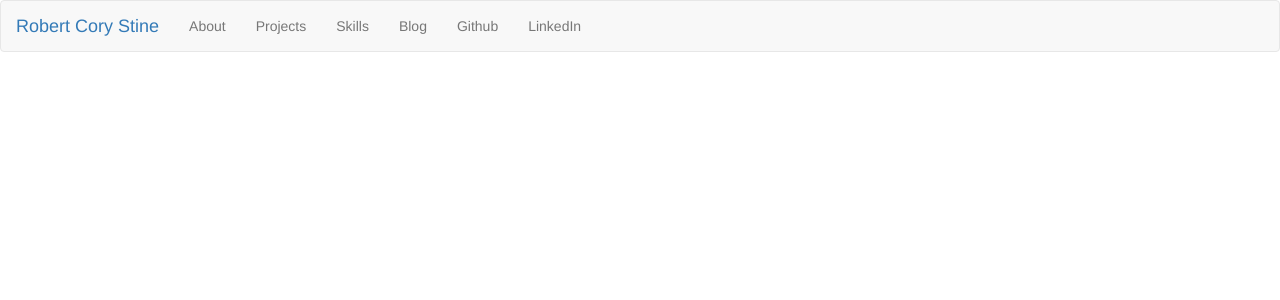
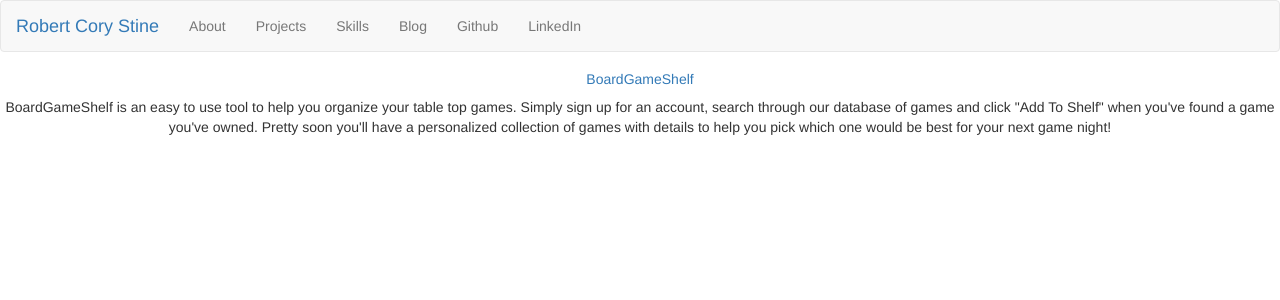
Before and after one commit to GoldenPavilion/portfolio, a React (Create React App) app: page /projects in a window 1280 px wide. Shown: the top 300 px of the page. Built offline with nearby package versions, Linux system fonts and the light colour scheme.

Commit message:
fixed element bug

```diff
--- a/src/App.js
+++ b/src/App.js
@@ -14,8 +14,8 @@
         <Routes>
           <Route exact path="/" element={ <Portfolio /> } />
           <Route exact path="/about" element={ <About /> } />
-          <Route exact path="/projects" elements={ <Projects /> } />
-          <Route exact path="/skills" elements={ <Skills /> } />
+          <Route exact path="/projects" element={ <Projects /> } />
+          <Route exact path="/skills" element={ <Skills /> } />
         </Routes>
       </div>
     </Router>
```
